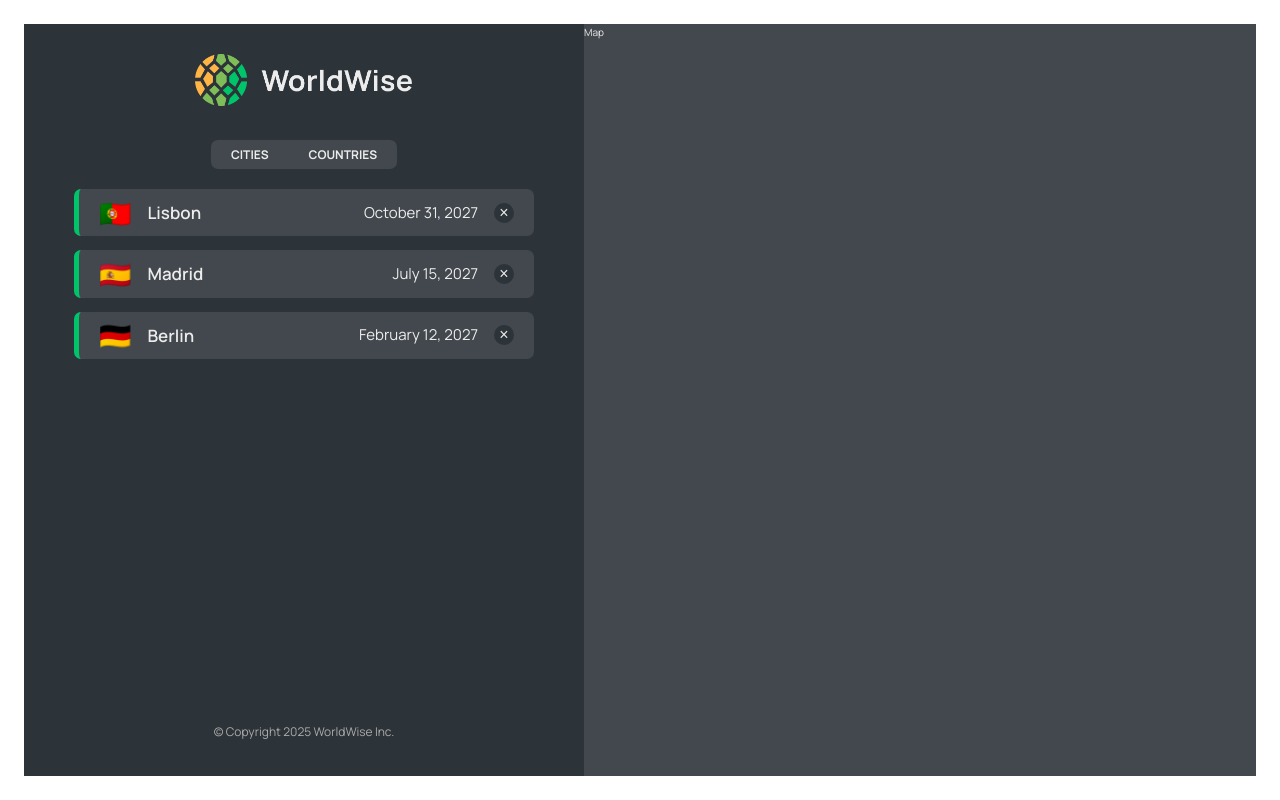
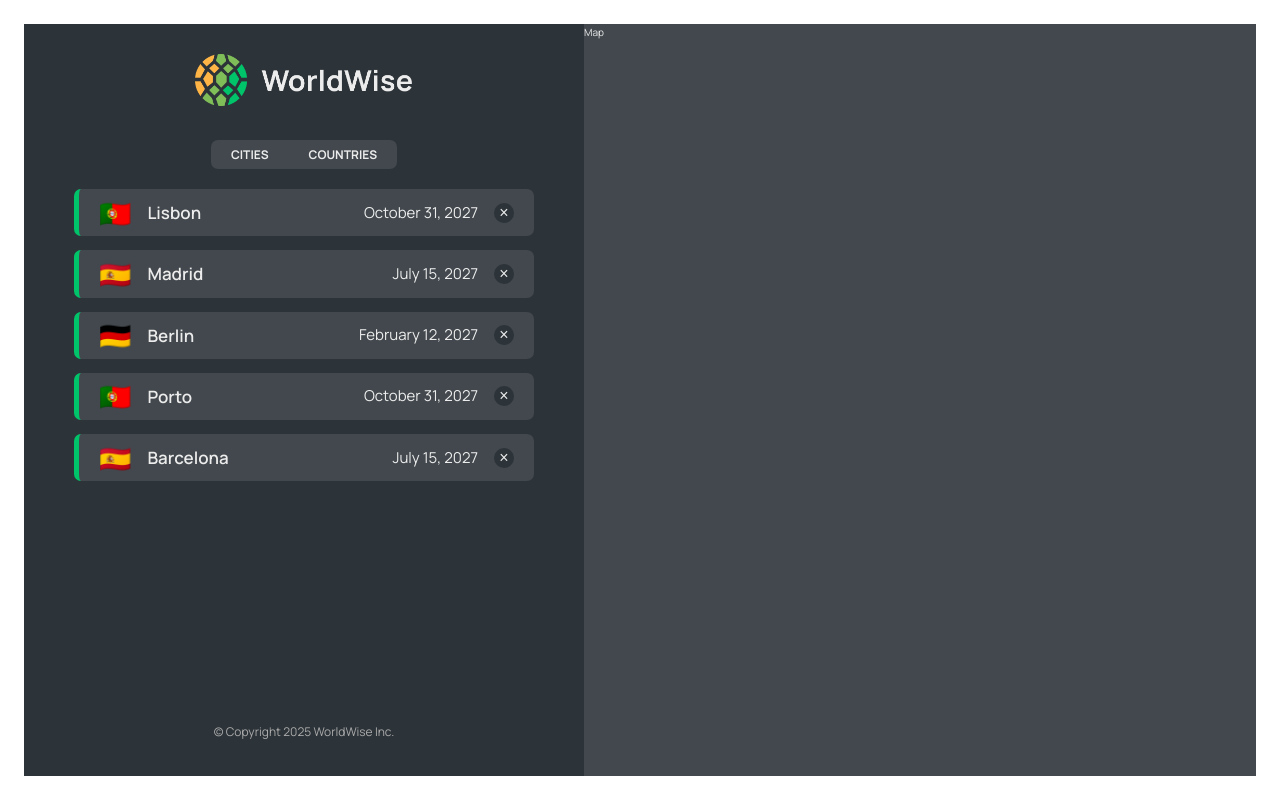
Before and after one commit to rodferprod/world-wise, a React (Vite) app: page /app in a window 1280 px wide. Built offline with nearby package versions, Linux system fonts and the light colour scheme; data requests are answered from the project's data file.

Commit message:
feat: Filtering and showing countries from fetched cities

```diff
--- a/data/cities.json
+++ b/data/cities.json
@@ -35,6 +35,30 @@
                 "lng": 13.376933665713324
             },
             "id": 98443197
+        },
+        {
+            "cityName": "Porto",
+            "country": "Portugal",
+            "emoji": "🇵🇹",
+            "date": "2027-10-31T15:59:59.138Z",
+            "notes": "My favorite city so far!",
+            "position": {
+                "lat": 38.727881642324164,
+                "lng": -9.140900099907554
+            },
+            "id": 73930
+        },
+        {
+            "cityName": "Barcelona",
+            "country": "Spain",
+            "emoji": "🇪🇸",
+            "date": "2027-07-15T08:22:53.976Z",
+            "notes": "",
+            "position": {
+                "lat": 40.46635901755316,
+                "lng": -3.7133789062500004
+            },
+            "id": 17806
         }
     ]
 }
--- a/src/App.jsx
+++ b/src/App.jsx
@@ -1,3 +1,4 @@
+import { useEffect, useState } from "react"
 import { BrowserRouter, Routes, Route } from "react-router-dom"
 import Product from "./pages/Product"
 import Pricing from "./pages/Pricing"
@@ -6,7 +7,7 @@
 import AppLayout from "./pages/AppLayout"
 import PageNotFound from "./pages/PageNotFound"
 import CityList from "./components/CityList"
-import { useEffect, useState } from "react"
+import CountryList from "./components/CountryList"
 
 const BASE_URL = "http://localhost:8000";
 
@@ -50,7 +51,7 @@
                 <Route path="app" element={<AppLayout />}>
                     <Route index element={<CityList isLoading={isLoading} cities={cities} formatDate={formatDate} />} />
                     <Route path="cities" element={<CityList isLoading={isLoading} cities={cities} formatDate={formatDate} />} />
-                    <Route path="countries" element={<p>List of countries</p>} />
+                    <Route path="countries" element={<CountryList isLoading={isLoading} cities={cities} />} />
                     <Route path="form" element={<p>Form</p>} />
                 </Route>
                 <Route path="*" element={<PageNotFound />} />
--- a/src/components/CountryItem.jsx
+++ b/src/components/CountryItem.jsx
@@ -1,4 +1,9 @@
 import styles from "./CountryItem.module.css";
+import PropTypes from 'prop-types';
+
+CountryItem.propTypes = {
+    country: PropTypes.array
+}
 
 function CountryItem({ country }) {
     return (
--- /dev/null
+++ b/src/components/CountryList.jsx
@@ -0,0 +1,37 @@
+import styles from "./CountryList.module.css";
+import PropTypes from "prop-types";
+import Spinner from "./Spinner";
+import CountryItem from "./CountryItem";
+import Message from "./Message";
+
+CountryList.propTypes = {
+    isLoading: PropTypes.bool,
+    cities: PropTypes.array
+}
+
+export default function CountryList({ isLoading, cities }) {
+
+    if (isLoading) return <Spinner />;
+
+    if (!cities.length) {
+        return <Message message="Add your first travel by clicking on the map" />
+    }
+
+    const countries = cities.reduce((accumulator, currentCity) => {
+        // If the accumulator array don't have an item with the current country
+        if (!accumulator.map((elem) => elem.country).includes(currentCity.country)) {
+            // ... then we'll return all itens accumulated plus the new one
+            return [...accumulator, { country: currentCity.country, emoji: currentCity.emoji }]
+        } else {
+            // ... if it's already exists we'll return just the accumulated itens until now
+            return accumulator;
+        }
+
+    }, []);
+
+    return (
+        <ul className={styles.countryList}>
+            {countries.map((country) => <CountryItem key={country.country} country={country} />)}
+        </ul>
+    )
+}
```
Lines whose indentation alone changed are shown as unchanged.
